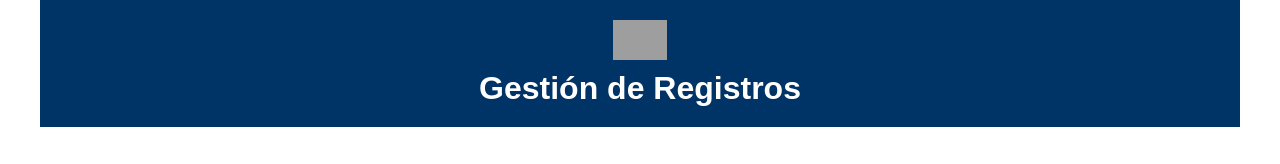
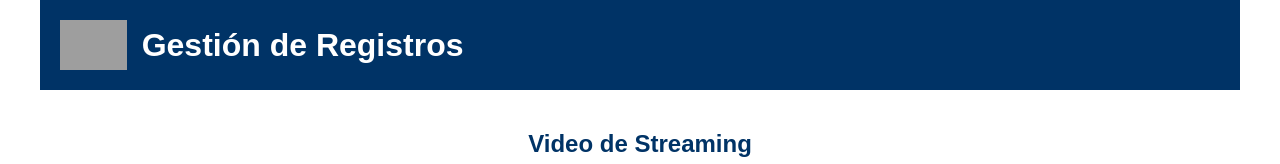
Before and after one commit to SnapolesIvan/railway, a plain HTML site: page index.html in a window 1280 px wide. Shown: the top 164 px of the page. Drawn offline with Linux system fonts and the light colour scheme; grey boxes are pictures that could not be loaded.

Commit message:
style.css

```diff
--- a/style.css
+++ b/style.css
@@ -12,25 +12,25 @@ body {
 
 /* Estilo para el encabezado */
 header {
-  display: flex;
-  flex-direction: column; /* Colocar elementos en columna */
-  align-items: center; /* Centrar los elementos horizontalmente */
-  justify-content: center; /* Centrar contenido verticalmente */
+  display: flex; /* Usar diseño flexbox */
+  flex-direction: row; /* Alinear elementos en una fila */
+  align-items: center; /* Centrar elementos verticalmente */
+  justify-content: flex-start; /* Mantener todo alineado al lado izquierdo */
   background-color: #003366; /* Azul UDGVirtual */
-  padding: 20px; /* Incrementar espacio alrededor */
+  padding: 20px; /* Espaciado alrededor */
   color: #FFFFFF; /* Blanco */
   box-shadow: none; /* Sin sombra */
 }
 
 header img {
-  height: 40px; /* Tamaño pequeño */
-  margin-bottom: 10px; /* Separación entre el logo y el título */
+  height: 50px; /* Tamaño del logo */
+  margin-right: 15px; /* Espaciado entre el logo y el título */
 }
 
 header h1 {
   color: #FFFFFF; /* Título en blanco */
-  text-align: center; /* Centrar el texto */
-  margin: 0; /* Eliminar márgenes */
+  text-align: left; /* Texto alineado a la izquierda */
+  margin: 0; /* Sin márgenes */
 }
 
 footer {
```
